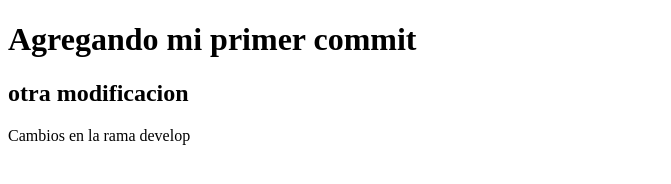
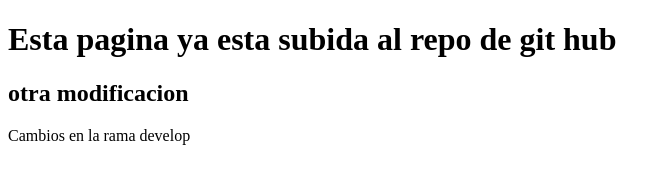
Before and after one commit to JesusArias1/micoder3, a plain HTML site: page index.html in a window 1280 px wide. Shown: the whole page, without its empty margins (0-671 px from the left). Drawn offline with Linux system fonts and the light colour scheme.

Commit message:
Segundo commit con edit de texto

```diff
--- a/index.html
+++ b/index.html
@@ -7,7 +7,7 @@
 </head>
 <body>
     <h1>
-        Agregando mi primer commit
+        Esta pagina ya esta subida al repo de git hub
     </h1>
     <h2>
         otra modificacion
```
